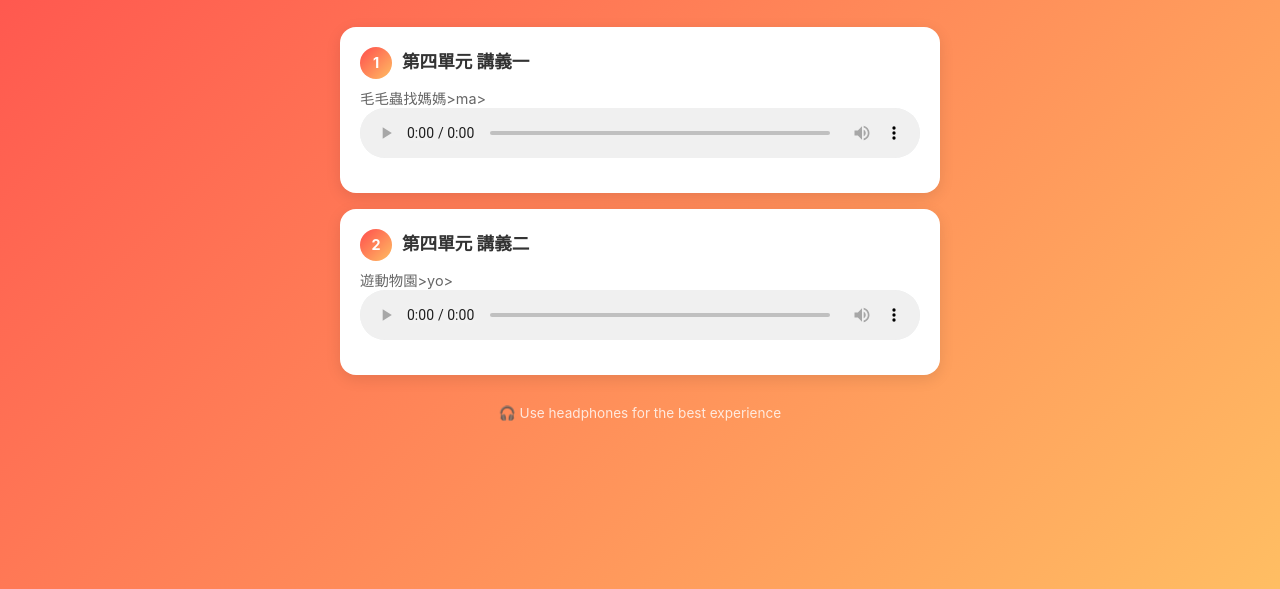
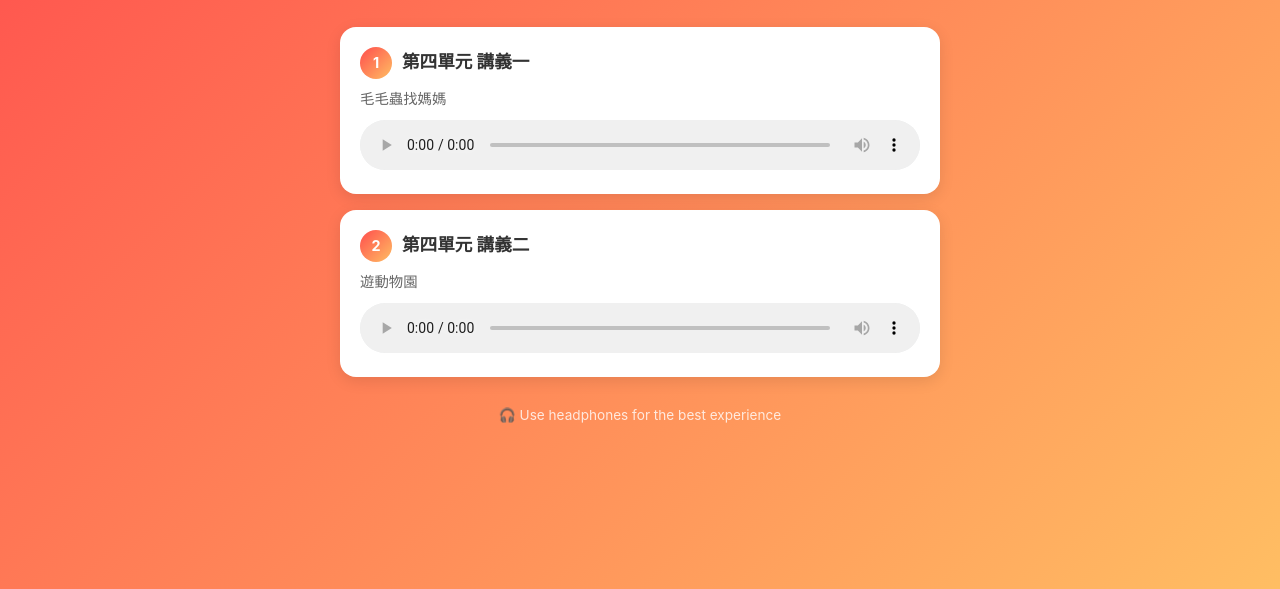
Before and after one commit to gloria-hy/hanyuan-audio-library, a plain HTML site: page IB1-2025/index.html in a window 1280 px wide. Shown: the part 211-800 px from the top of the page. Drawn offline with Linux system fonts and the light colour scheme.

Commit message:
Update index.html

```diff
--- a/IB1-2025/index.html
+++ b/IB1-2025/index.html
@@ -124,7 +124,7 @@
                 <span class="passage-number">1</span>
                 <h3>第四單元 講義一</h3>
             </div>
-            <p>毛毛蟲找媽媽>ma>
+            <p>毛毛蟲找媽媽</p>
             <audio controls preload="metadata">
                 <!-- REPLACE THE URL BELOW WITH YOUR AUDIO URL FROM CLOUDINARY -->
                 <source src="https://res.cloudinary.com/dqydozdk8/video/upload/v1766931061/IB1-%E7%AC%AC%E5%9B%9B%E5%96%AE%E5%85%83_%E8%AC%9B%E7%BE%A9%E4%B8%80_d9op15.mp3" type="audio/mpeg">
@@ -138,7 +138,7 @@
                 <span class="passage-number">2</span>
                 <h3>第四單元 講義二</h3>
             </div>
-            <p>遊動物園>yo>
+            <p>遊動物園</p>
             <audio controls preload="metadata">
                 <!-- REPLACE THE URL BELOW WITH YOUR AUDIO URL FROM CLOUDINARY -->
                 <source src="https://res.cloudinary.com/dqydozdk8/video/upload/v1766931063/IB1-%E7%AC%AC%E5%9B%9B%E5%96%AE%E5%85%83_%E8%AC%9B%E7%BE%A9%E4%BA%8C_2_hlooq0.mp3" type="audio/mpeg">
```
